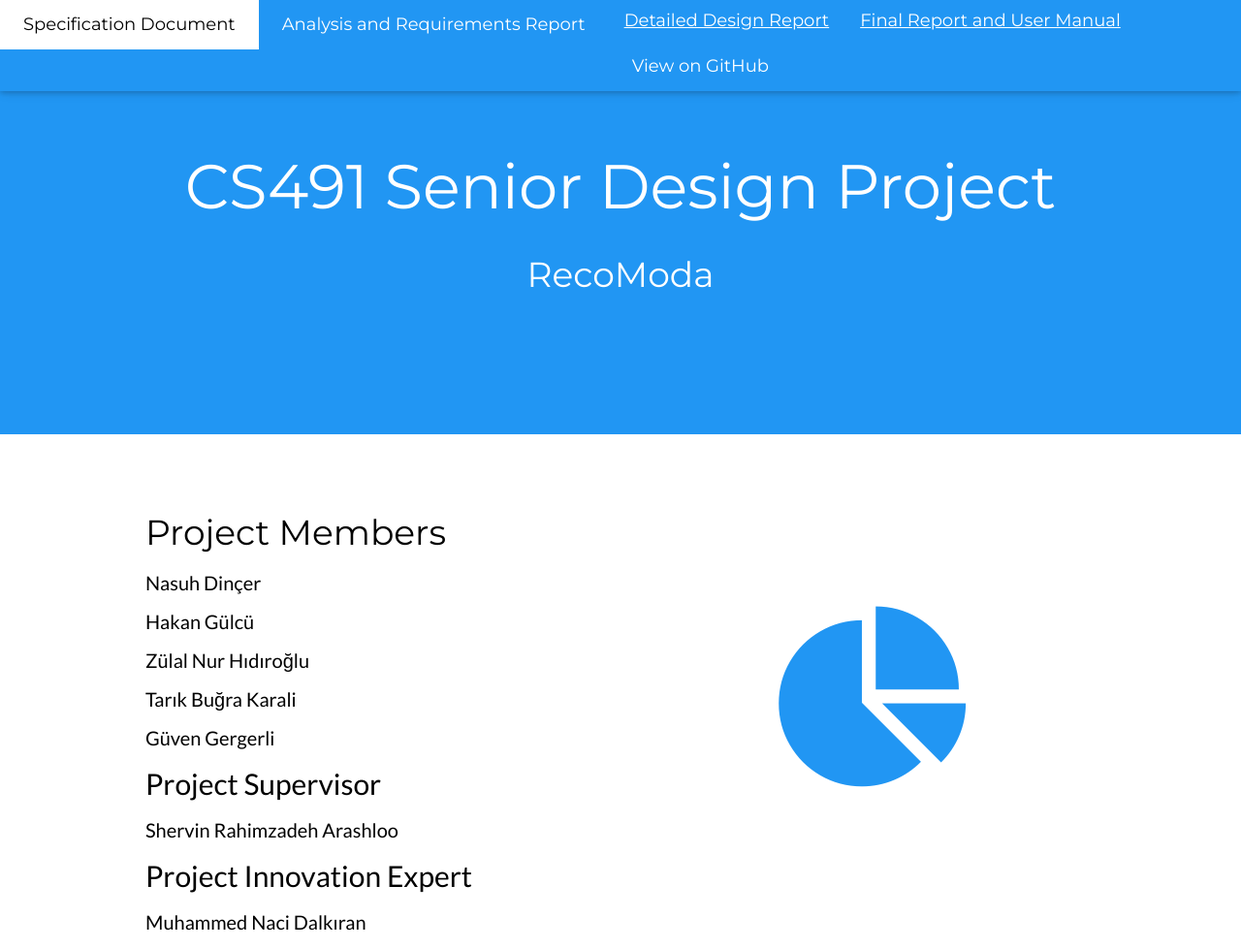
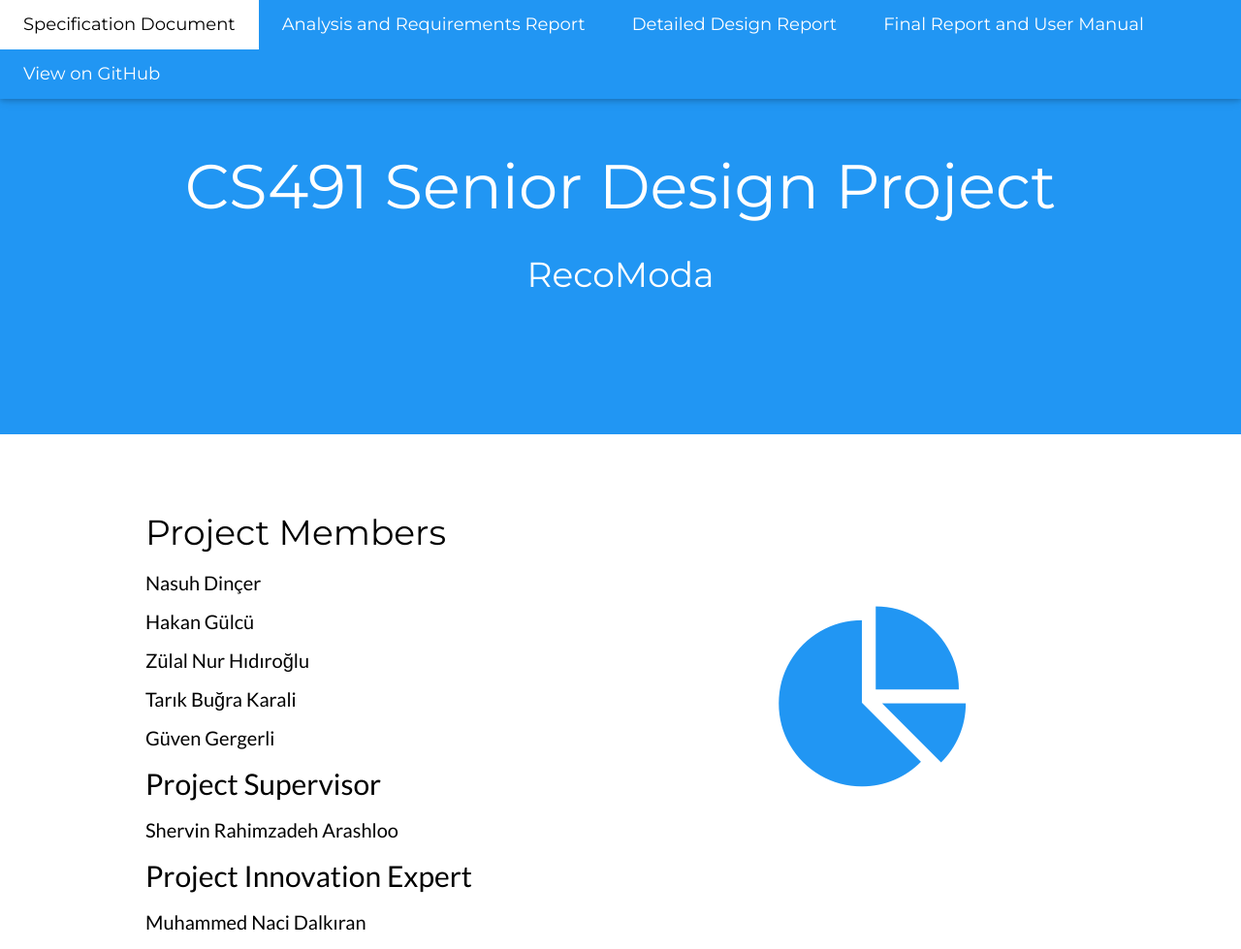
Before and after one commit to NasuhDincer/RecoModa, a plain HTML site: page index.html in a window 1280 px wide. Shown: the top 979 px of the page at 97% size. Drawn offline with nearby package versions, Linux system fonts and the light colour scheme.

Commit message:
Update index.html

```diff
--- a/index.html
+++ b/index.html
@@ -22,8 +22,8 @@
         <a class="w3-bar-item w3-button w3-hide-medium w3-hide-large w3-right w3-padding-large w3-hover-white w3-large w3-blue" href="javascript:void(0);" onclick="myFunction()" title="Toggle Navigation Menu"><i class="fa fa-bars"></i></a>
         <a href="https://github.com/NasuhDincer/RecoModa/blob/main/Reports/T2331_Project_Specification_Document.pdf" class="w3-bar-item w3-button w3-hide-small w3-padding-large w3-hover-white">Specification Document</a>
         <a href="https://github.com/NasuhDincer/RecoModa/blob/main/Reports/T2331_Analysis_Requirements_Report.pdf" class="w3-bar-item w3-button w3-hide-small w3-padding-large w3-hover-white">Analysis and Requirements Report</a>
-        <a href="https://github.com/NasuhDincer/RecoModa/blob/main/Reports/Detailed%20Design%20Report.pdf" class=w3-bar-item w3-button w3-padding-large>Detailed Design Report</a>
-        <a href="https://github.com/NasuhDincer/RecoModa/blob/main/Reports/T2331_FinalReport.pdf" class=w3-bar-item w3-button w3-padding-large>Final Report and User Manual</a>
+        <a href="https://github.com/NasuhDincer/RecoModa/blob/main/Reports/Detailed%20Design%20Report.pdf" class="w3-bar-item w3-button w3-hide-small w3-padding-large w3-hover-white">Detailed Design Report</a>
+        <a href="https://github.com/NasuhDincer/RecoModa/blob/main/Reports/T2331_FinalReport.pdf" class="w3-bar-item w3-button w3-hide-small w3-padding-large w3-hover-white">Final Report and User Manual</a>
         <a href="https://github.com/NasuhDincer/RecoModa" class="w3-bar-item w3-button w3-hide-small w3-padding-large w3-hover-white">View on GitHub</a>
     </div>
 
```
